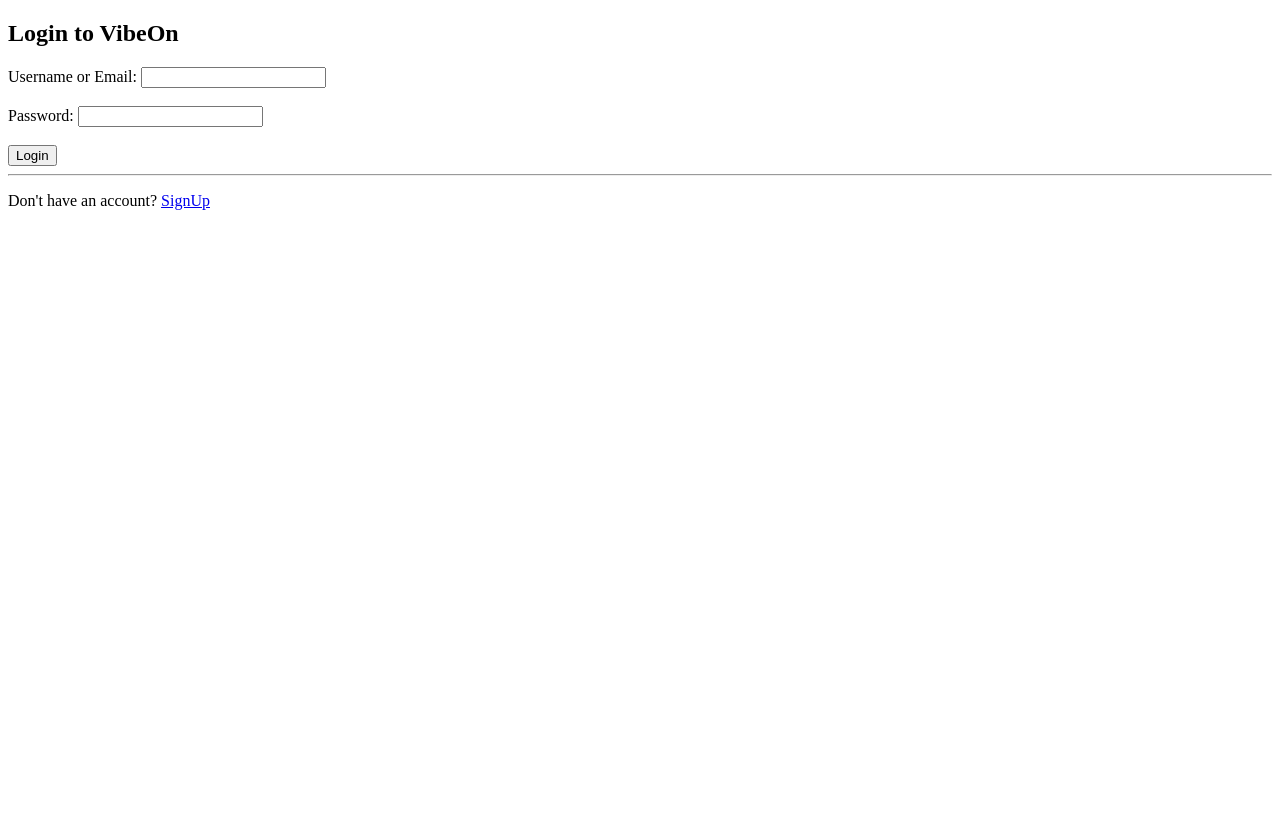
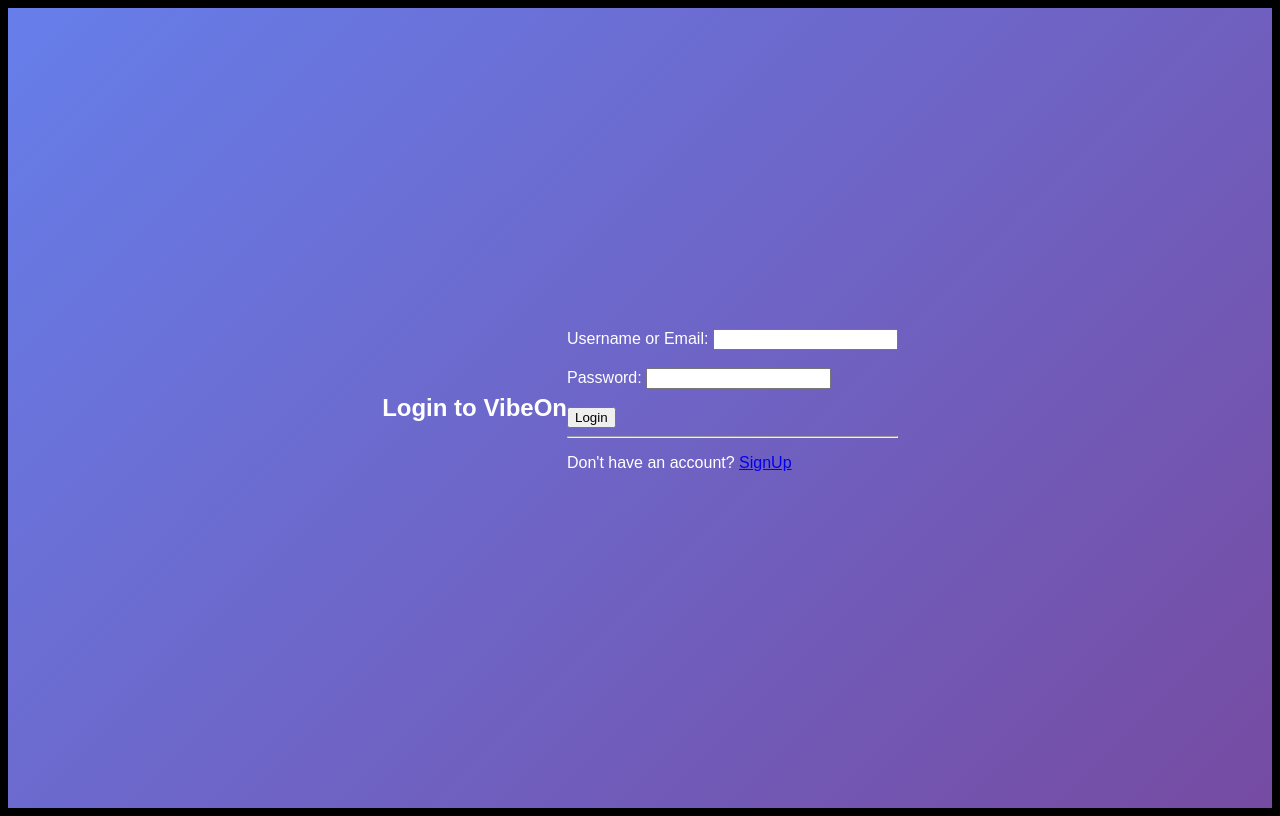
Before and after one commit to dipakmeshram26/vibeOn, a PHP site: page /login.php in a window 1280 px wide. Before the commit the page ends 210 px from the top, so only its background shows below. Run offline with PHP 8.4, Linux system fonts and the light colour scheme.

Commit message:
login page
styling of login page

```diff
--- a/homestyle.css
+++ b/homestyle.css
@@ -2,6 +2,14 @@
   background: #000;
   color: #fff;
   font-family: Arial, sans-serif;
+}
+
+.log-cont{
+  display: flex;
+  justify-content: center;
+  align-items: center;
+  height: 100vh;
+  background: linear-gradient(135deg, #667eea, #764ba2);
 }
 
 .stories-container {
--- a/login.php
+++ b/login.php
@@ -7,10 +7,16 @@
 ?>
 <!DOCTYPE html>
 <html>
+
 <head>
     <title>VibeOn - Login</title>
+    <link rel="stylesheet" href="homestyle.css">
 </head>
+
 <body>
+    <div class="log-cont">
+
+
         <h2>Login to VibeOn</h2>
         <form action="login_process.php" method="POST">
             <label>Username or Email:</label>
@@ -23,5 +29,7 @@
             <hr>
             <p>Don't have an account? <a href="Signup.php">SignUp</a></p>
         </form>
+    </div>
 </body>
+
 </html>
```
Lines whose indentation alone changed are shown as unchanged.
